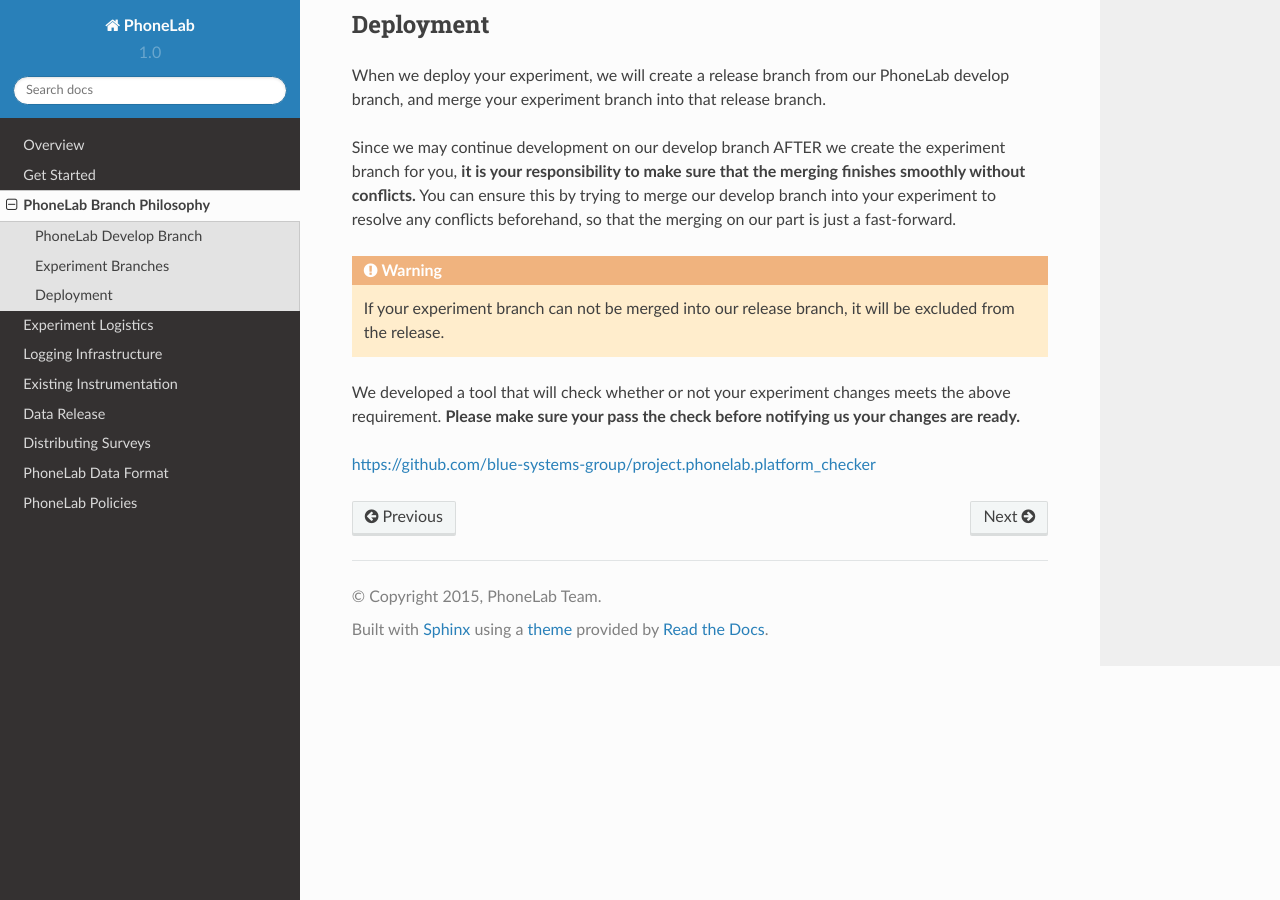
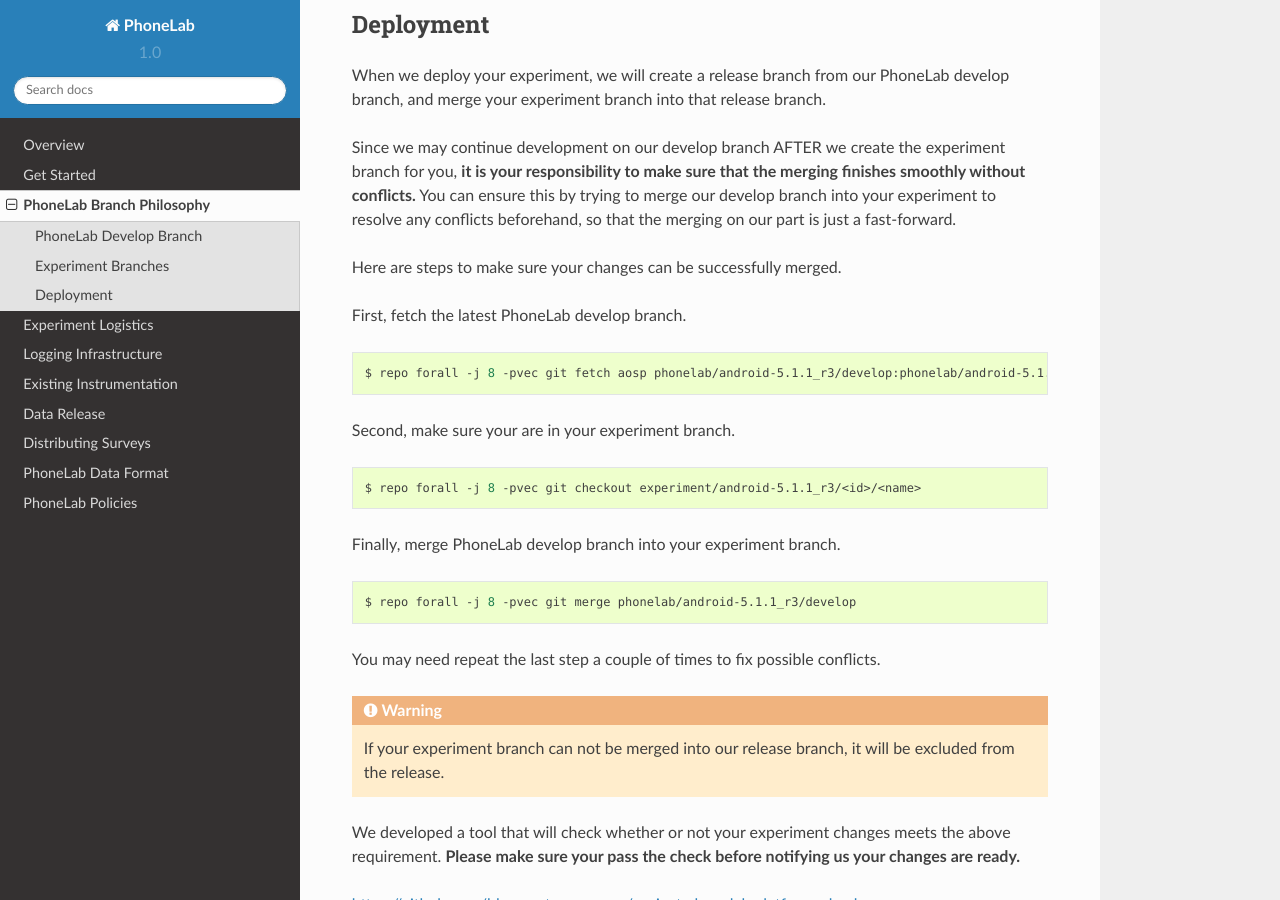
Before and after one commit to blue-systems-group/project.phonelab.doc, a Sphinx documentation site: the page built from source/branch.rst, in a window 1280 px wide and 900 px high, scrolled down 1365 px. Built offline with Sphinx 7.4.7 and the Read the Docs theme 2.0.0, drawn with Linux system fonts in a browser that asks for light colours; formulas are drawn with MathJax 3.

Commit message:
merge guide

```diff
--- a/source/branch.rst
+++ b/source/branch.rst
@@ -69,6 +69,29 @@
 merge our develop branch into your experiment to resolve any conflicts
 beforehand, so that the merging on our part is just a fast-forward.
 
+Here are steps to make sure your changes can be successfully merged.
+
+First, fetch the latest PhoneLab develop branch.
+
+.. code-block:: bash
+
+    $ repo forall -j 8 -pvec git fetch aosp phonelab/android-5.1.1_r3/develop:phonelab/android-5.1.1_r3/develop
+
+Second, make sure your are in your experiment branch.
+
+.. code-block:: bash
+
+    $ repo forall -j 8 -pvec git checkout experiment/android-5.1.1_r3/<id>/<name>
+
+Finally, merge PhoneLab develop branch into your experiment branch.
+
+.. code-block:: bash
+
+    $ repo forall -j 8 -pvec git merge phonelab/android-5.1.1_r3/develop
+
+You may need repeat the last step a couple of times to fix possible conflicts.
+
+
 .. warning::
     If your experiment branch can not be merged into our release branch, it will
     be excluded from the release.
```
